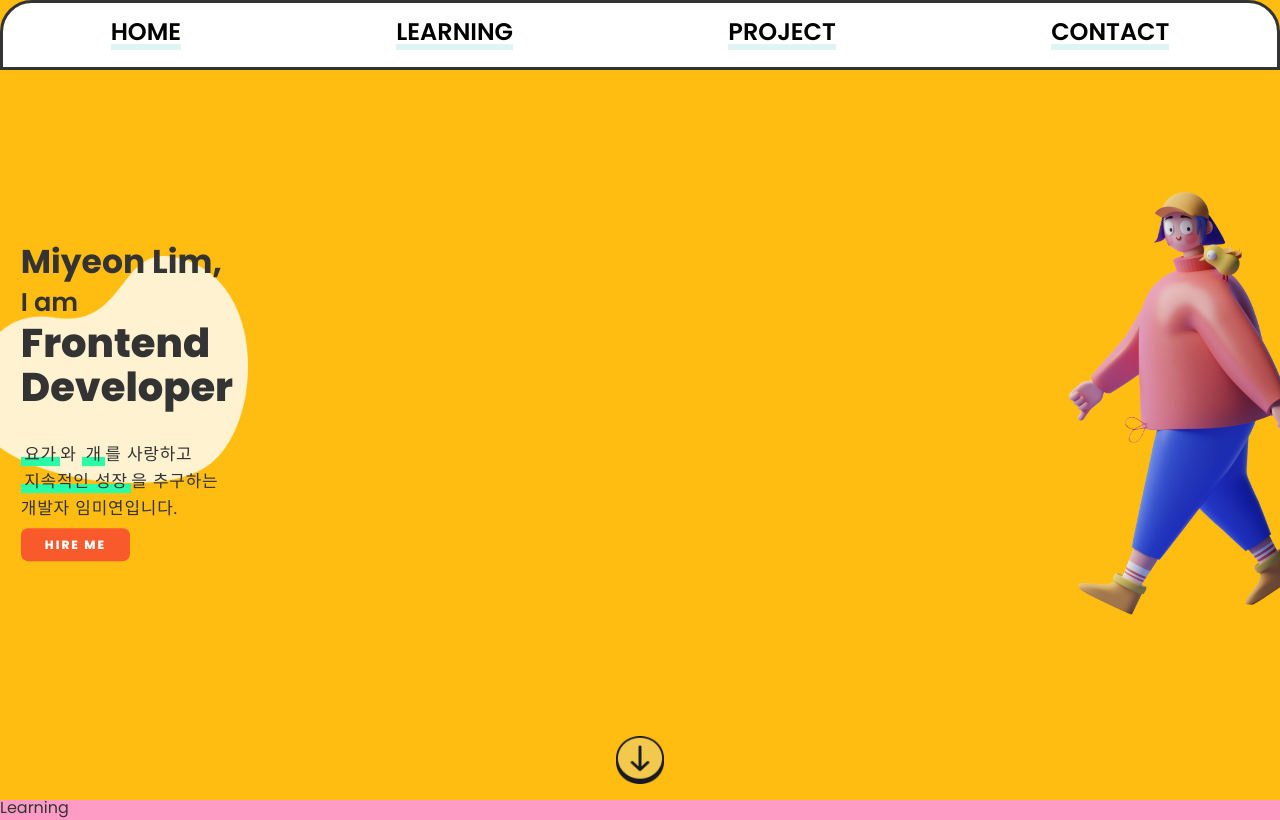
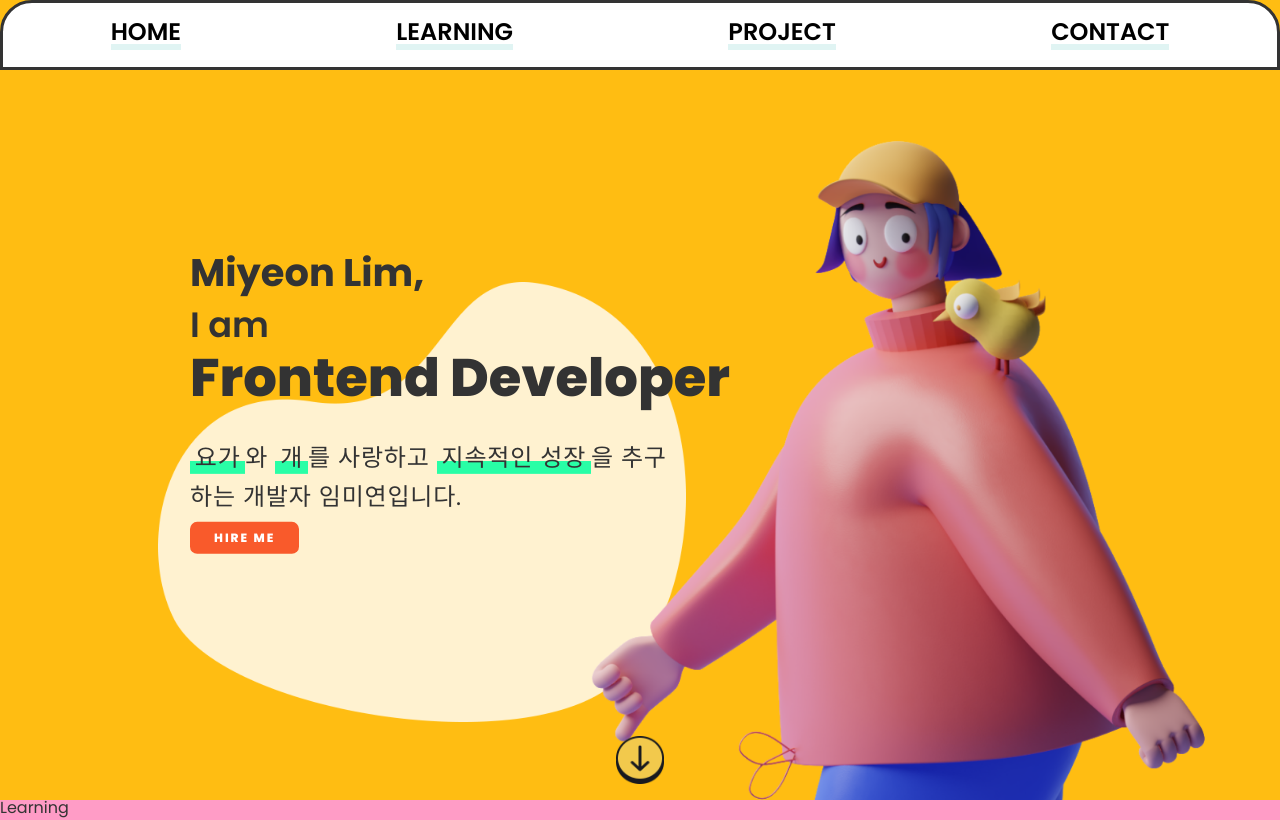
Before and after one commit to mmyeon/mmyeon-home, a React (Create React App) app: page / in a window 1280 px wide. Shown: the top 820 px of the page. Built offline with nearby package versions, Linux system fonts and the light colour scheme.

Commit message:
[style] 태블릿, 데스크탑 미디어쿼리 추가

```diff
--- a/src/routes/Home.js
+++ b/src/routes/Home.js
@@ -2,21 +2,41 @@ import React from "react";
 import styled from "styled-components";
 import HireMeButton from "../components/HireMeButton";
 import { COLORS, FONT_WEIGHT } from "../styles/constant";
+import { device } from "../device";
 
 const Container = styled.div`
   width: 100vw;
-  min-height: 100vh;
+  height: 100vh;
   background: ${COLORS.yellow};
   position: relative;
   overflow: hidden;
+
+  > .content-container {
+    display: flex;
+    align-items: center;
+    max-width: 250px;
+    margin: 0 auto;
+
+    @media ${device.tablet} {
+      max-width: 600px;
+      margin: 0 auto;
+    }
+
+    @media ${device.desktop} {
+      max-width: 900px;
+      margin: 0 auto;
+    }
 
     > .text-container {
       position: absolute;
       z-index: 10;
       top: 50%;
       transform: translate(0, -50%);
-    padding-left: 1.3em;
-    width: 12.6em;
+      width: 13em;
+
+      @media ${device.tablet} {
+        width: 20em;
+      }
 
       > .title-container {
         font-weight: 200;
@@ -27,17 +47,31 @@ const Container = styled.div`
         > .name {
           font-size: 2.06em;
           font-weight: ${FONT_WEIGHT.bold};
+
+          @media ${device.tablet} {
+            font-size: 2.4em;
+          }
         }
 
         > h2 {
           font-size: 1.6em;
           font-weight: ${FONT_WEIGHT.semiBold};
+
+          @media ${device.tablet} {
+            font-size: 2.2em;
+          }
         }
 
         > .job {
           font-size: 2.5em;
           font-weight: ${FONT_WEIGHT.extraBold};
           line-height: 1.1;
+
+          @media ${device.tablet} {
+            font-size: 3.3em;
+            width: 200%;
+            word-break: break-all;
+          }
         }
       }
 
@@ -47,6 +81,12 @@ const Container = styled.div`
         font-weight: ${FONT_WEIGHT.regular};
         word-break: keep-all;
         letter-spacing: 0.8px;
+
+        @media ${device.tablet} {
+          font-size: 1.5em;
+          word-break: break-all;
+          width: 156%;
+        }
 
         .highlight {
           background: linear-gradient(180deg, transparent 57%, #29fea6 47%);
@@ -71,19 +111,40 @@ const Container = styled.div`
     }
 
     > .blob {
-    position: absolute;
+      position: relative;
       width: 17em;
       left: -1.5em;
-    top: 16em;
+      top: 6.5em;
+
+      @media ${device.tablet} {
+        width: 24em;
+        left: -5em;
+        top: 10em;
+      }
+
+      @media ${device.desktop} {
+        width: 33em;
+        left: -2em;
+        top: -7em;
+      }
     }
 
     > .walking-girl {
-    position: absolute;
+      position: relative;
       width: 16em;
       padding: 2em 0;
-    right: -2em;
-    bottom: 50%;
-    transform: translate(0, 50%);
+      right: 9.5em;
+      transform: translate(0, 6%);
+
+      @media ${device.tablet} {
+        width: 30em;
+        right: 10em;
+      }
+
+      @media ${device.desktop} {
+        width: 42em;
+        right: 10em;
+      }
     }
 
     > .downward-arrow {
@@ -94,11 +155,13 @@ const Container = styled.div`
       left: 50%;
       transform: translate(-50%, 0);
     }
+  }
 `;
 
 const Home = () => {
   return (
     <Container id="home">
+      <div className="content-container">
         <div className="text-container">
           <div className="title-container">
             <h1 className="name">Miyeon Lim,</h1>
@@ -131,6 +194,7 @@ const Home = () => {
           alt="downward arrow
       "
         />
+      </div>
     </Container>
   );
 };
```
Lines whose indentation alone changed are shown as unchanged.
